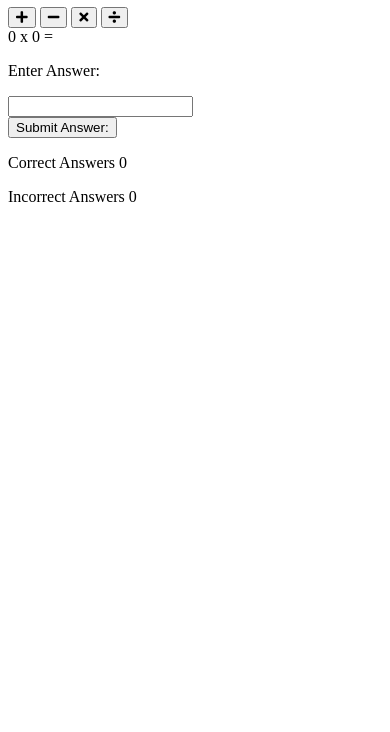
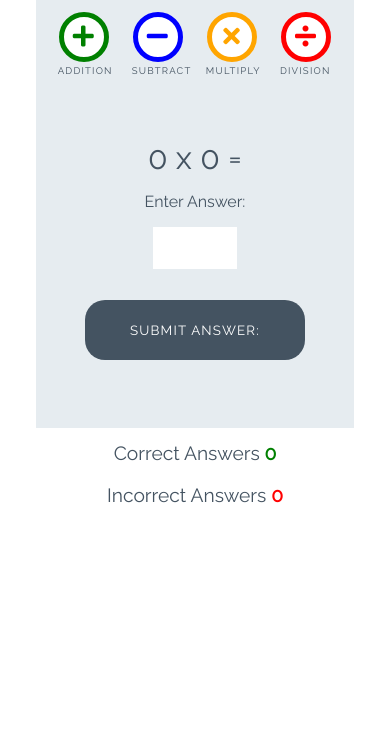
Before and after one commit to AinhoaBil/love-maths, a plain HTML site: page index.html in a window 390 px wide. Shown: the part 112-844 px from the top of the page. Drawn offline with Linux system fonts and the light colour scheme.

Commit message:
Add styles for game

```diff
--- a/assets/css/style.css
+++ b/assets/css/style.css
@@ -0,0 +1,251 @@
+/* --------- Global style */
+
+body {
+    background-color: white;
+    font-family: "Raleway", sans-serif;
+    color: #445361;
+    text-align: center;
+}
+
+/* --------- Heading */
+
+.heading {
+    text-align: center;
+    font-size: 2.5rem;
+}
+
+.logo {
+    height: 40px;
+    padding-right: 5px;
+}
+
+/* --------- Game layout */
+
+.game-area {
+    background-color: #E6ECF0;
+    box-sizing: border-box;
+    width: 85%;
+    height: 65vh;
+    max-height: 450px;
+    max-width: 830px;
+    margin-left: auto;
+    margin-right: auto;
+    padding: 1%;
+}
+
+.question-area {
+    width: 50%;
+    font-size: 2rem;
+    margin: auto;
+    padding: 50px 0;
+}
+
+.question-area span {
+    padding: 0 15px;
+}
+
+.score-area {
+    margin: 5px auto;
+    width: 60%;
+    font-size: 1.2rem;
+}
+
+.controls-area {
+    width: 85%;
+    margin: 30px auto;
+}
+
+#score {
+    color: green;
+    font-weight: bold;
+}
+
+#incorrect {
+    color: red;
+    font-weight: bold;
+}
+
+.answer-message {
+    display: none;
+    font-size: 1rem;
+}
+
+#answer-box {
+    border: none;
+    color: #445361;
+    display: inline-block;
+    height: 40px;
+    width: 80px;
+    font-size: 1.2rem;
+}
+
+.scores {
+    display: inline-block;
+    padding: 25px;
+}
+
+/* --------- Buttons */
+
+.btn {
+    width: 220px;
+    height: 60px;
+    font-family: "Raleway", sans-serif;
+    text-transform: uppercase;
+    letter-spacing: 1.2px;
+    color: white;
+}
+
+.btn:focus {
+    outline: none;
+}
+
+.btn--big {
+    padding-top: 10px;
+    border-radius: 50%;
+    background-color: white;
+    border: 10px solid;
+    width: 100px;
+    height: 100px;
+    font-size: 3.2rem;
+    margin: 0 30px;
+    transition: all 0.5s;
+}
+
+.btn--big::after{
+    content:attr(data-type);
+    font-size: 1rem;
+    color:#445361;
+    position:relative;
+    left: -0.5em;
+}
+.btn--blue {
+    border-color: blue;
+    color: blue;
+}
+
+.btn--blue:active,
+.btn--blue:hover {
+    background-color: darkblue;
+    color: white;
+}
+
+.btn--orange {
+    border-color: orange;
+    color: orange;
+}
+
+.btn--orange:active,
+.btn--orange:hover {
+    background-color: darkorange;
+    color: white;
+}
+
+.btn--red {
+    border-color: red;
+    color: red;
+}
+
+.btn--red:active,
+.btn--red:hover {
+    background-color: darkred;
+    color: white;
+}
+
+.btn--green {
+    border-color: green;
+    color: green;
+}
+
+.btn--green:active,
+.btn--green:hover {
+    background-color: darkgreen;
+    color: white;
+}
+
+.btn--gray {
+    margin-top: 25px;
+    background-color: #445361;
+    border: 1px transparent;
+    border-radius: 20px;
+}
+
+.btn--gray:active,
+.btn--gray:hover {
+    background-color: #0d1013;
+}
+
+/* --------- Media queries */
+
+@media (max-width: 414px) {
+    .controls-area {
+        width: 100%;
+    }
+
+    .btn--big {
+        margin: 0 10px;
+        padding: 5px;
+        border: 5px solid;
+        width: 50px;
+        height: 50px;
+        font-size: 1.5rem;
+    }
+
+    .btn--big::after {
+        font-size: 0.6rem;
+        left: -0.7rem;
+    }
+
+    .question-area {
+        padding: 10% 0;
+        width: 100%;
+    }
+
+    .question-area span {
+        padding: 0;
+    }
+
+    .answer-message {
+        display: block;
+    }
+
+    #answer-box {
+        display: block;
+        margin: 0 auto;
+    }
+    .btn--gray {
+        margin-top: 0;
+    }
+
+    .score-area {
+        width: 100%;
+    }
+
+    .scores {
+        margin: 0.5em auto;
+        display: block;
+        padding: 5px;
+    }
+
+    .heading {
+        font-size: 2rem;
+    }
+}
+
+@media (max-width: 320px) {
+    .game-area {
+        height: 70vh;
+    }
+
+    .controls-area {
+        width: 75%;
+        margin: 10px auto;
+    }
+
+    .btn--big {
+        margin: 10px 10px;
+    }
+    .question-area {
+        padding: 10px 0;
+    }
+
+}
--- a/index.html
+++ b/index.html
@@ -17,16 +17,16 @@
     </h1>
     <div class="game-area">
         <div class="controls-area">
-            <button class="btn btn--big btn--green">
+            <button data-type="addition"class="btn btn--big btn--green">
             <i class="fas fa-plus"></i>
             </button>
-            <button class="btn btn--big btn--blue">
+            <button data-type="subtract"class="btn btn--big btn--blue">
             <i class="fas fa-minus"></i>
             </button>
-            <button class="btn btn--big btn--orange">
+            <button data-type="multiply"class="btn btn--big btn--orange">
             <i class="fas fa-times"></i>
             </button>
-            <button class="btn btn--big btn--red">
+            <button data-type="division"class="btn btn--big btn--red">
             <i class="fas fa-divide"></i>
             </button>
        </div>
@@ -38,7 +38,7 @@
            <p class="answer-message">Enter Answer:</p>
            <input id="answer-box" type="number">
        </div>
-       <button class="btn btn--gray">Submit Answer:</button>
+       <button data-type="submit" class="btn btn--gray">Submit Answer:</button>
     </div>
 
     <div class="score-area">
```
